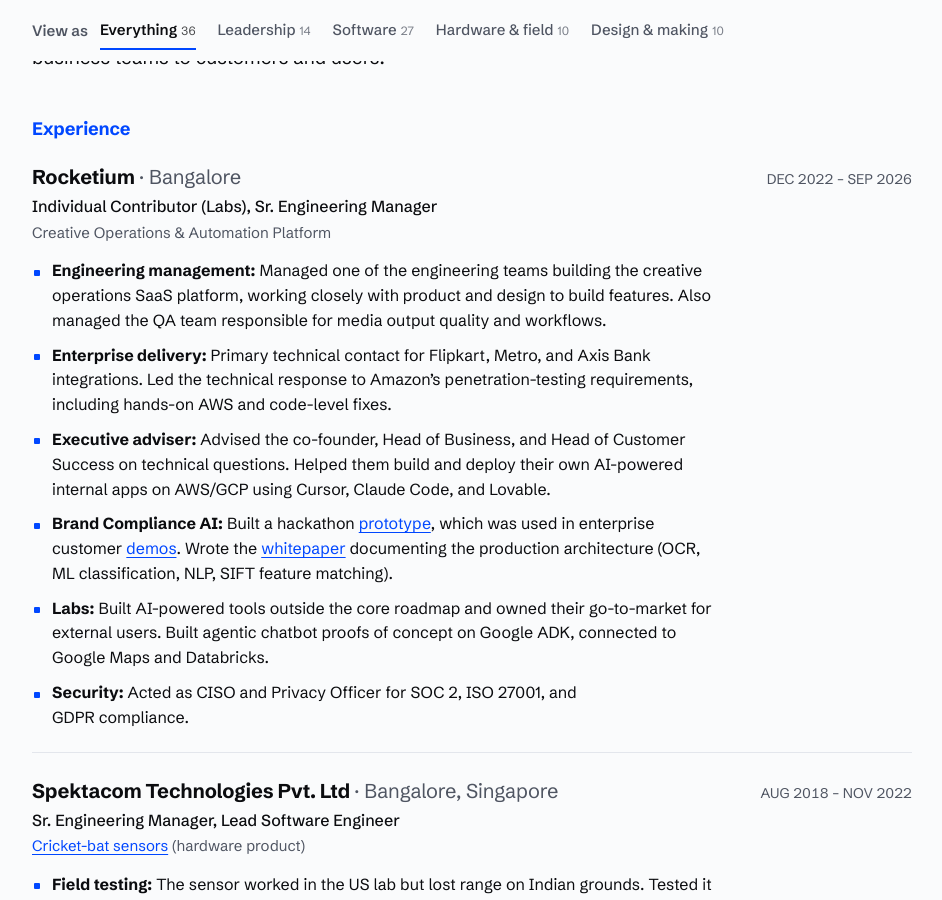
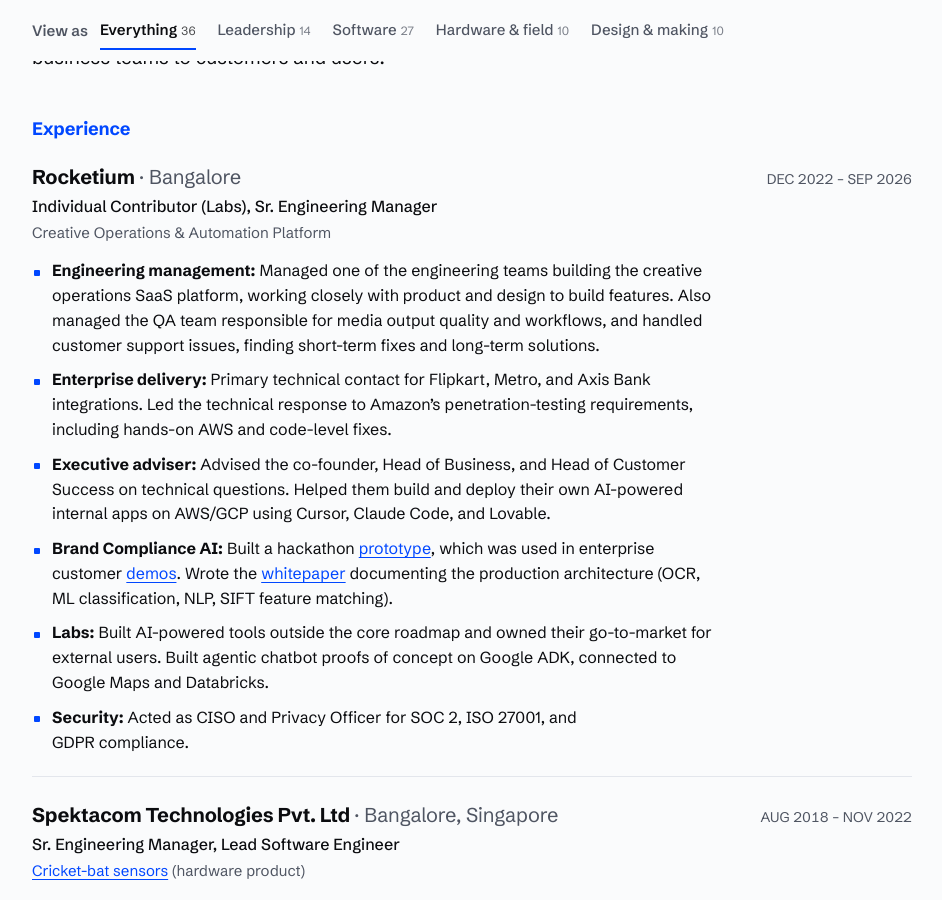
Before and after one commit to and/and.github.io, a Jekyll site: the page resume/index.html, which Jekyll copies as it is, in a window 1280 px wide and 900 px high, scrolled down 403 px. Shown: the whole window, without its empty margins (168-1110 px from the left). Built offline with Jekyll 4.4.1, drawn with Linux system fonts in a browser that asks for light colours.

Commit message:
Resume: customer support issues in engineering management bullet
Co-Authored-By: Claude Opus 5.5 <noreply@anthropic.com>
Claude-Session: https://claude.ai/code/session_01MuwebNEXBFxCrvNjpbsvNM

```diff
--- a/resume/index.html
+++ b/resume/index.html
@@ -255,7 +255,7 @@ a:hover { text-decoration-thickness: 2px; }
           <p class="dates">DEC 2022 – SEP 2026</p>
         </div>
         <ul class="pts">
-          <li data-v="lead sw"><b>Engineering management:</b> Managed one of the engineering teams building the creative operations SaaS platform, working closely with product and design to build features. Also managed the QA team responsible for media output quality and workflows.</li>
+          <li data-v="lead sw"><b>Engineering management:</b> Managed one of the engineering teams building the creative operations SaaS platform, working closely with product and design to build features. Also managed the QA team responsible for media output quality and workflows, and handled customer support issues, finding short-term fixes and long-term solutions.</li>
           <li data-v="lead sw"><b>Enterprise delivery:</b> Primary technical contact for Flipkart, Metro, and Axis Bank integrations. Led the technical response to Amazon’s penetration-testing requirements, including hands-on AWS and code-level fixes.</li>
           <li data-v="lead sw"><b>Executive adviser:</b> Advised the co-founder, Head of Business, and Head of Customer Success on technical questions. Helped them build and deploy their own AI-powered internal apps on AWS/GCP using Cursor, Claude Code, and Lovable.</li>
           <li data-v="lead sw"><b>Brand Compliance AI:</b> Built a hackathon <a href="https://compliance.rocketiumlabs.com/?platform=default" target="_blank" rel="noopener">prototype</a>, which was used in enterprise customer <a href="https://www.linkedin.com/posts/satejs_sharing-something-cool-that-most-folks-do-ugcPost-7398822516238016512-QJTD/" target="_blank" rel="noopener">demos</a>. Wrote the <a href="https://rocketium.ai/academy/all/how-rocketium-achieves-90-brand-compliance-accuracy" target="_blank" rel="noopener">whitepaper</a> documenting the production architecture (OCR, ML classification, NLP, SIFT feature matching).</li>
```
